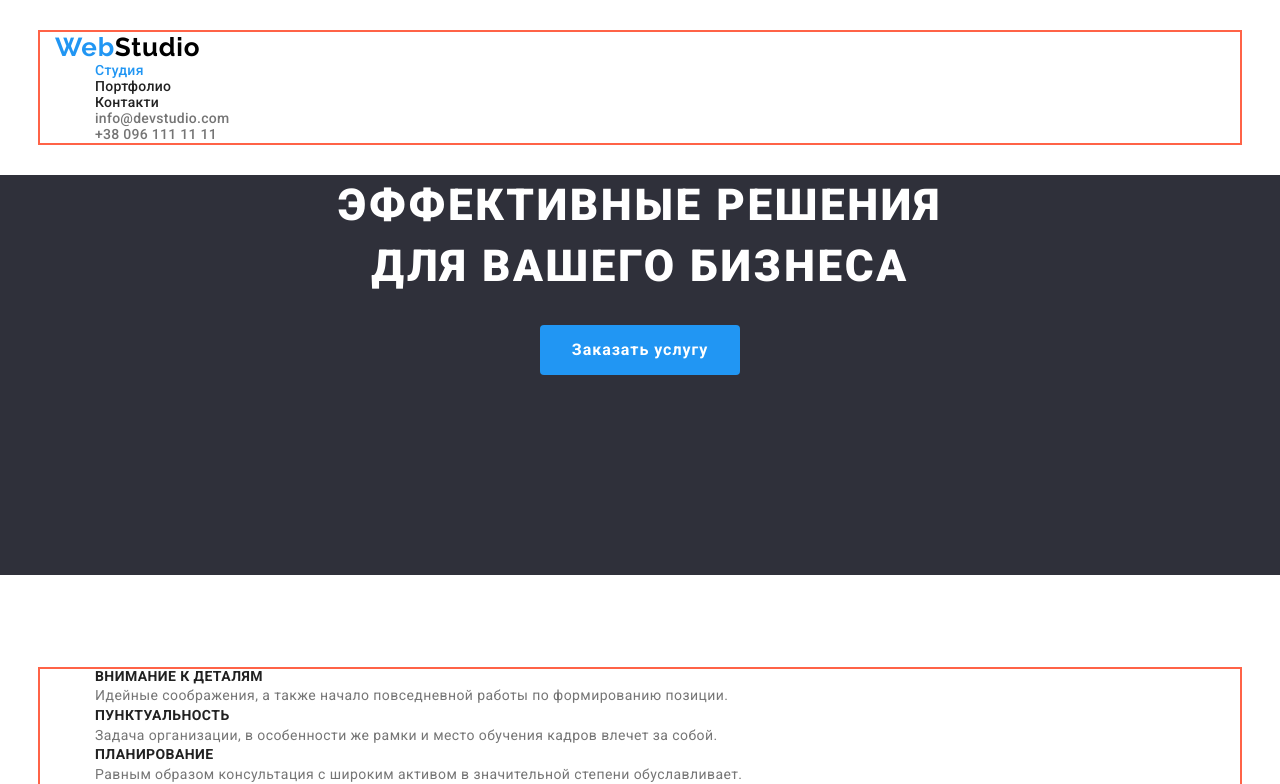
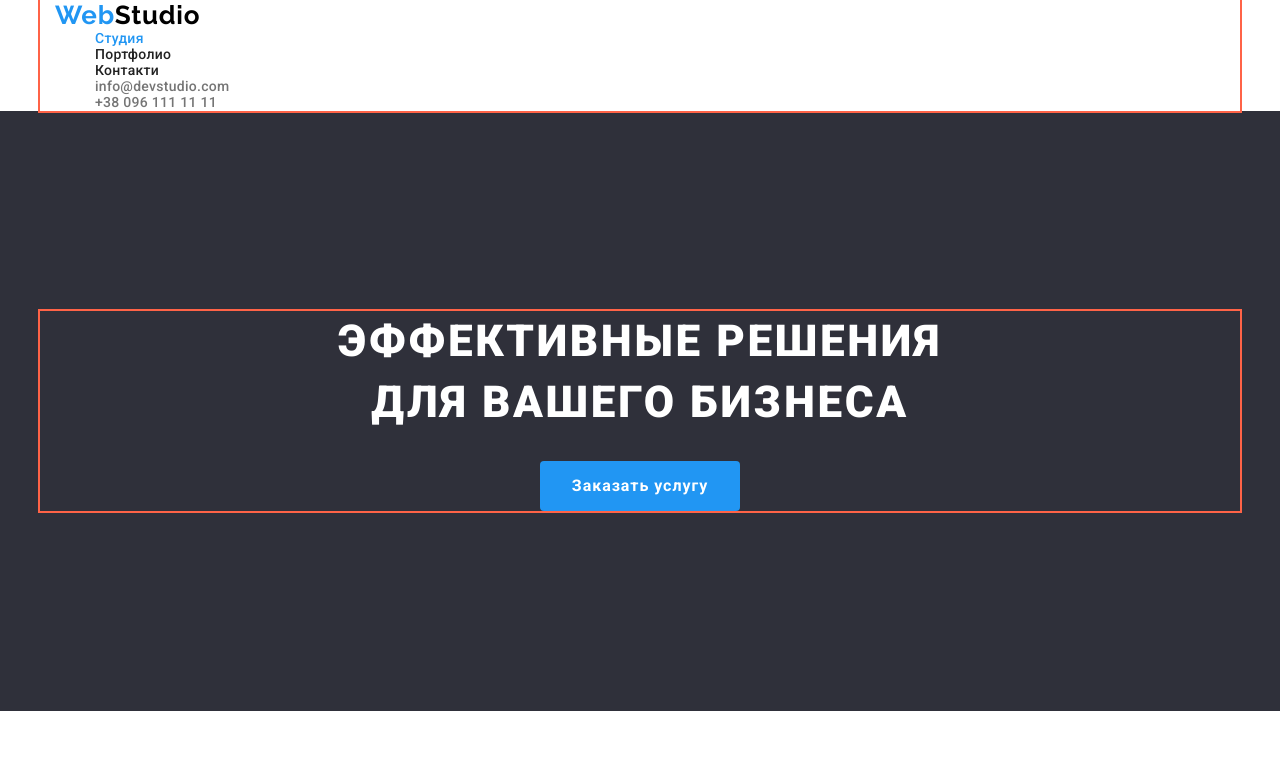
Before and after one commit to SovaV/goit-markup-hw-03, a plain HTML site: page index.html in a window 1280 px wide. Shown: the top 784 px of the page. Drawn offline with nearby package versions, Linux system fonts and the light colour scheme.

Commit message:
розбив по контейнерам головний

```diff
--- a/css/styles.css
+++ b/css/styles.css
@@ -123,11 +123,6 @@ ul {
 
 /* ======== ШАПКА ======== */
 
-.top {
-  padding-top: 32px;
-  padding-bottom: 32px;
-}
-
 .top .link {
   color: var(--primary-text-color);
 }
@@ -152,13 +147,14 @@ ul {
 .hero {
   margin-left: auto;
   margin-right: auto;
-  max-width 1600px
+  max-width: 1600px;
   padding-top: 200px;
   padding-bottom: 200px;
   margin-bottom: 94px;
 
   background-color: #2f303a;
 }
+
 .hero-title {
   width: 696px;
   height: 120px;
@@ -261,7 +257,7 @@ ul {
 .bot {
   margin-left: auto;
   margin-right: auto;
-  /* width: 1600px; */
+  max-width: 1600px;
   padding-top: 60px;
   padding-bottom: 60px;
 
--- a/index.html
+++ b/index.html
@@ -53,7 +53,7 @@
     <main>
       <!-- Герой -->
       <section class="hero">
-        <div class="container-secondary">
+        <div class="container">
           <h1 class="hero-title">Эффективные решения для вашего бизнеса</h1>
           <button type="button" class="button primary">Заказать услугу</button>
         </div>
```
